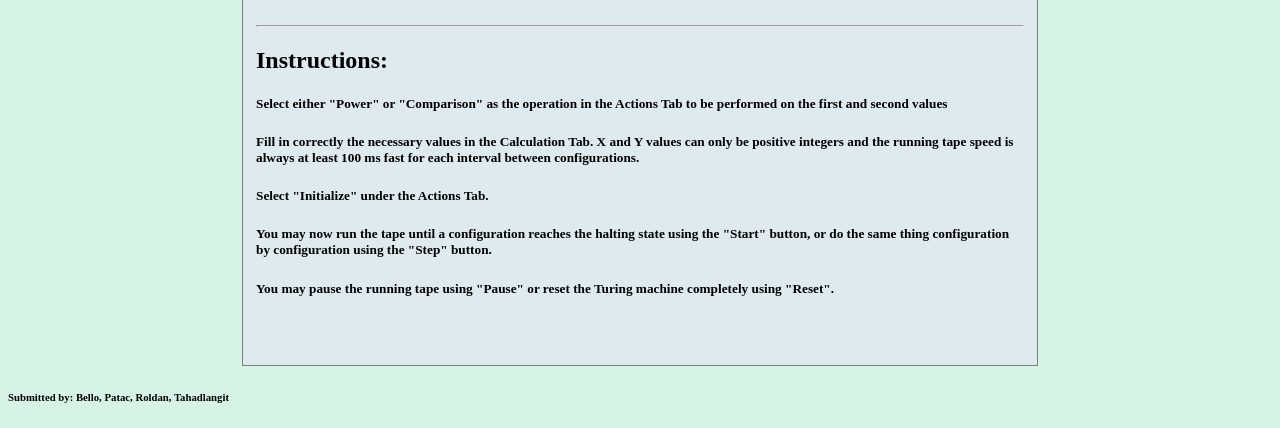
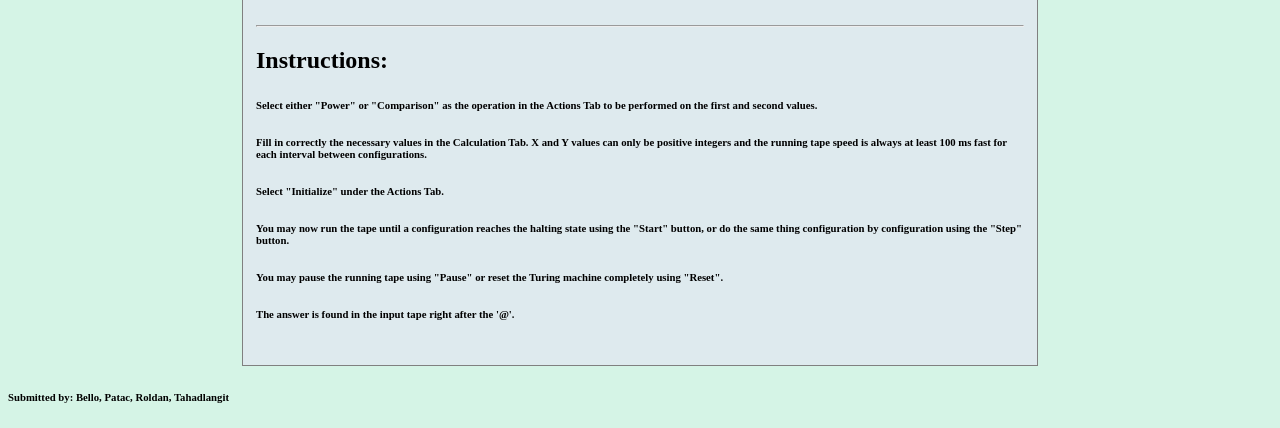
Before and after one commit to ckftahadlangit/Turing_Machine_Simulator, a plain HTML site: page index.html in a window 1280 px wide. Shown: the part 396-824 px from the top of the page. Drawn offline with Linux system fonts and the light colour scheme.

Commit message:
Make final adjustments to instructions

```diff
--- a/index.html
+++ b/index.html
@@ -45,11 +45,12 @@
 			<hr />
 			<div class="stateDiagram">
 				<h2>Instructions:</h2>
-					<h5>Select either "Power" or "Comparison" as the operation in the Actions Tab to be performed on the first and second values</h5>
-					<h5>Fill in correctly the necessary values in the Calculation Tab. X and Y values can only be positive integers and the running tape speed is always at least 100 ms fast for each interval between configurations.</h5>
-					<h5>Select "Initialize" under the Actions Tab.</h5>
-					<h5>You may now run the tape	until a configuration reaches the halting state using the "Start" button, or do the same thing configuration by configuration using the "Step" button.</h5>
-					<h5>You may pause the running tape using "Pause" or reset the Turing machine completely using "Reset".</h5>
+					<h6>Select either "Power" or "Comparison" as the operation in the Actions Tab to be performed on the first and second values.</h6>
+					<h6>Fill in correctly the necessary values in the Calculation Tab. X and Y values can only be positive integers and the running tape speed is always at least 100 ms fast for each interval between configurations.</h6>
+					<h6>Select "Initialize" under the Actions Tab.</h6>
+					<h6>You may now run the tape	until a configuration reaches the halting state using the "Start" button, or do the same thing configuration by configuration using the "Step" button.</h6>
+					<h6>You may pause the running tape using "Pause" or reset the Turing machine completely using "Reset".</h6>
+					<h6>The answer is found in the input tape right after the '@'.</h6>
 			</div>
 		</div>
 	</div>
--- a/run.js
+++ b/run.js
@@ -80,7 +80,7 @@ var transitions2 = [
 	/*3*/[{nextState: 13, replacement: 'D', direction: true}, {nextState: 3, replacement: '1', direction: true}, {nextState: 13, replacement: '0', direction: true}, {nextState: 13, replacement: 'x', direction: true}, {nextState: 13, replacement: 'y', direction: true}, {nextState: 13, replacement: 'z', direction: true}, {nextState: 4, replacement: '#', direction: true}, {nextState: 13, replacement: '@', direction: true}, {nextState: 13, replacement: 'B', direction: true}],
 	/*4*/[{nextState: 13, replacement: 'D', direction: true}, {nextState: 1, replacement: 'y', direction: false}, {nextState: 13, replacement: '0', direction: true}, {nextState: 13, replacement: 'x', direction: true}, {nextState: 4, replacement: 'y', direction: true}, {nextState: 13, replacement: 'z', direction: true}, {nextState: 13, replacement: '#', direction: true}, {nextState: 11, replacement: '@', direction: true}, {nextState: 13, replacement: 'B', direction: true}],
 	/*5*/[{nextState: 13, replacement: 'D', direction: true}, {nextState: 6, replacement: '1', direction: true}, {nextState: 13, replacement: '0', direction: true}, {nextState: 13, replacement: 'x', direction: true}, {nextState: 5, replacement: 'y', direction: true}, {nextState: 13, replacement: 'z', direction: true}, {nextState: 13, replacement: '#', direction: true}, {nextState: 8, replacement: '@', direction: true}, {nextState: 13, replacement: 'B', direction: true}],
-	/*6*/[{nextState: 13, replacement: 'D', direction: true}, {nextState: 13, replacement: '1', direction: true}, {nextState: 13, replacement: '0', direction: true}, {nextState: 13, replacement: 'x', direction: true}, {nextState: 13, replacement: 'y', direction: true}, {nextState: 13, replacement: 'z', direction: true}, {nextState: 13, replacement: '#', direction: true}, {nextState: 6, replacement: '@', direction: true}, {nextState: 7, replacement: '<', direction: false}],
+	/*6*/[{nextState: 13, replacement: 'D', direction: true}, {nextState: 6, replacement: '1', direction: true}, {nextState: 13, replacement: '0', direction: true}, {nextState: 13, replacement: 'x', direction: true}, {nextState: 13, replacement: 'y', direction: true}, {nextState: 13, replacement: 'z', direction: true}, {nextState: 13, replacement: '#', direction: true}, {nextState: 6, replacement: '@', direction: true}, {nextState: 7, replacement: '<', direction: false}],
 	/*7*/[{nextState: 10, replacement: 'D', direction: true}, {nextState: 7, replacement: '1', direction: false}, {nextState: 13, replacement: '0', direction: true}, {nextState: 7, replacement: '1', direction: false}, {nextState: 7, replacement: '1', direction: false}, {nextState: 13, replacement: 'z', direction: true}, {nextState: 7, replacement: '#', direction: false}, {nextState: 7, replacement: '@', direction: false}, {nextState: 13, replacement: 'B', direction: true}],
 	/*8*/[{nextState: 13, replacement: 'D', direction: true}, {nextState: 13, replacement: '1', direction: true}, {nextState: 13, replacement: '0', direction: true}, {nextState: 13, replacement: 'x', direction: true}, {nextState: 13, replacement: 'y', direction: true}, {nextState: 13, replacement: 'z', direction: true}, {nextState: 13, replacement: '#', direction: true}, {nextState: 13, replacement: '@', direction: true}, {nextState: 9, replacement: '=', direction: false}],
 	/*9*/[{nextState: 10, replacement: 'D', direction: true}, {nextState: 13, replacement: '1', direction: true}, {nextState: 13, replacement: '0', direction: true}, {nextState: 9, replacement: '1', direction: false}, {nextState: 9, replacement: '1', direction: false}, {nextState: 13, replacement: 'z', direction: true}, {nextState: 9, replacement: '#', direction: false}, {nextState: 9, replacement: '@', direction: false}, {nextState: 13, replacement: 'B', direction: true}],
@@ -257,7 +257,7 @@ function runTapeUntilEnd() {
 
 function singleStep() {
 	if(machineInitialized) {
-		if(((currentState === 24 && operationOption === 0) || (currentState === 10 && operationOption === 1)) && startSymbolAttached) {
+		if(((currentState === 24 && operationOption === 0) || (currentState === 13 && operationOption === 1)) && startSymbolAttached) {
 			clearInterval(intervalVariable);
 		}
 
```
